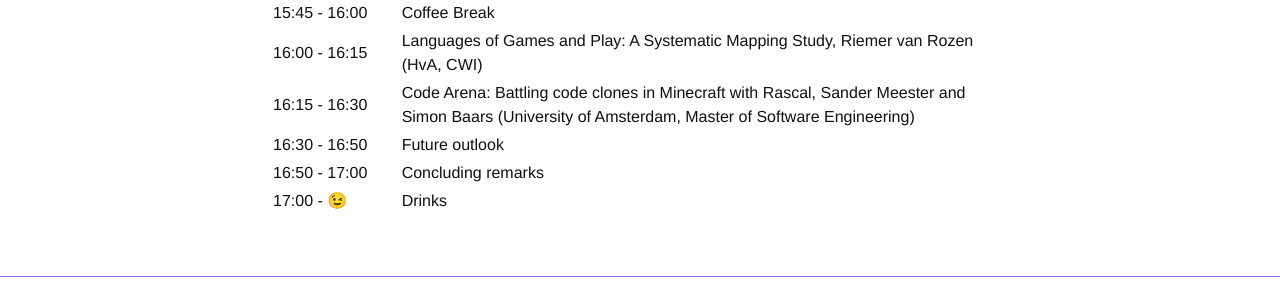
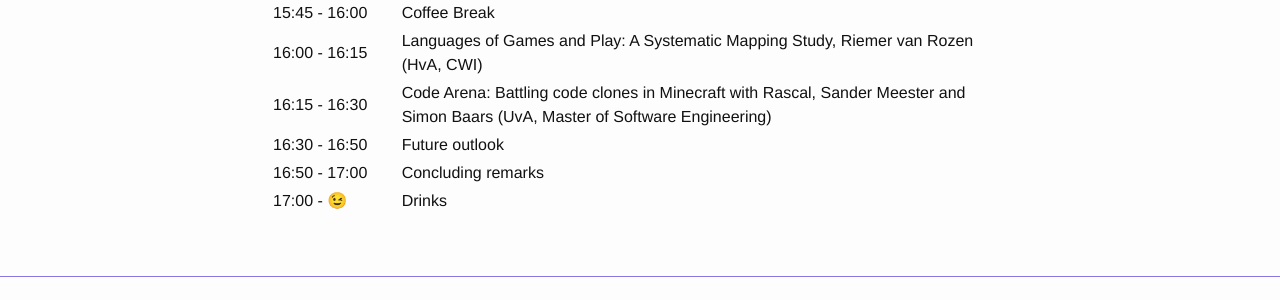
Before and after one commit to LiveGameDesign/LiveGameDesign.github.io, a Jekyll site: the page built from _posts/2019-01-02-Live-Game-Design-Symposium.md, in a window 1280 px wide. Shown: the part 1532-1832 px from the top of the page. Built offline with Jekyll 4.4.1, drawn with Linux system fonts in a browser that asks for light colours; emoji names are drawn with the system emoji font.

Commit message:
updated draft schedule

```diff
--- a/_posts/2019-01-02-Live-Game-Design-Symposium.md
+++ b/_posts/2019-01-02-Live-Game-Design-Symposium.md
@@ -54,7 +54,7 @@ Please note that the schedule below may still change.
 | 15:30 - 15:45 | Data Science for Educational Gameplay Design: Opportunities & Pitfalls, Mossa Merhi Reimert |
 | 15:45 - 16:00 | Coffee Break
 | 16:00 - 16:15 | Languages of Games and Play: A Systematic Mapping Study, Riemer van Rozen (HvA, CWI)   |
-| 16:15 - 16:30 | Code Arena: Battling code clones in Minecraft with Rascal, Sander Meester and Simon Baars (University of Amsterdam,  Master of Software Engineering) |
+| 16:15 - 16:30 | Code Arena: Battling code clones in Minecraft with Rascal, Sander Meester and Simon Baars (UvA, Master of Software Engineering) |
 | 16:30 - 16:50 | Future outlook                                     |
 | 16:50 - 17:00 | Concluding remarks                                 |
 | 17:00 - :wink:| Drinks                                             |
```
